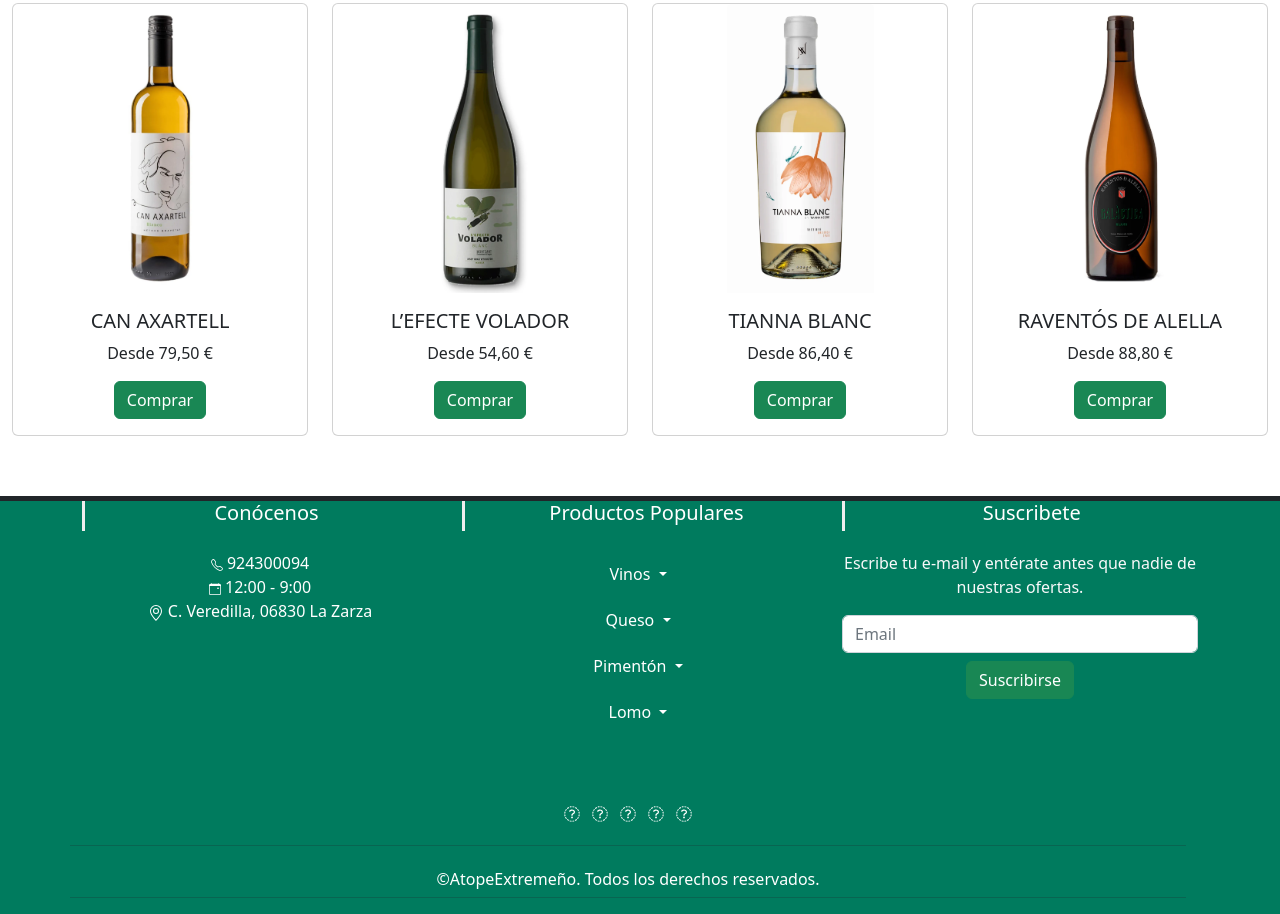
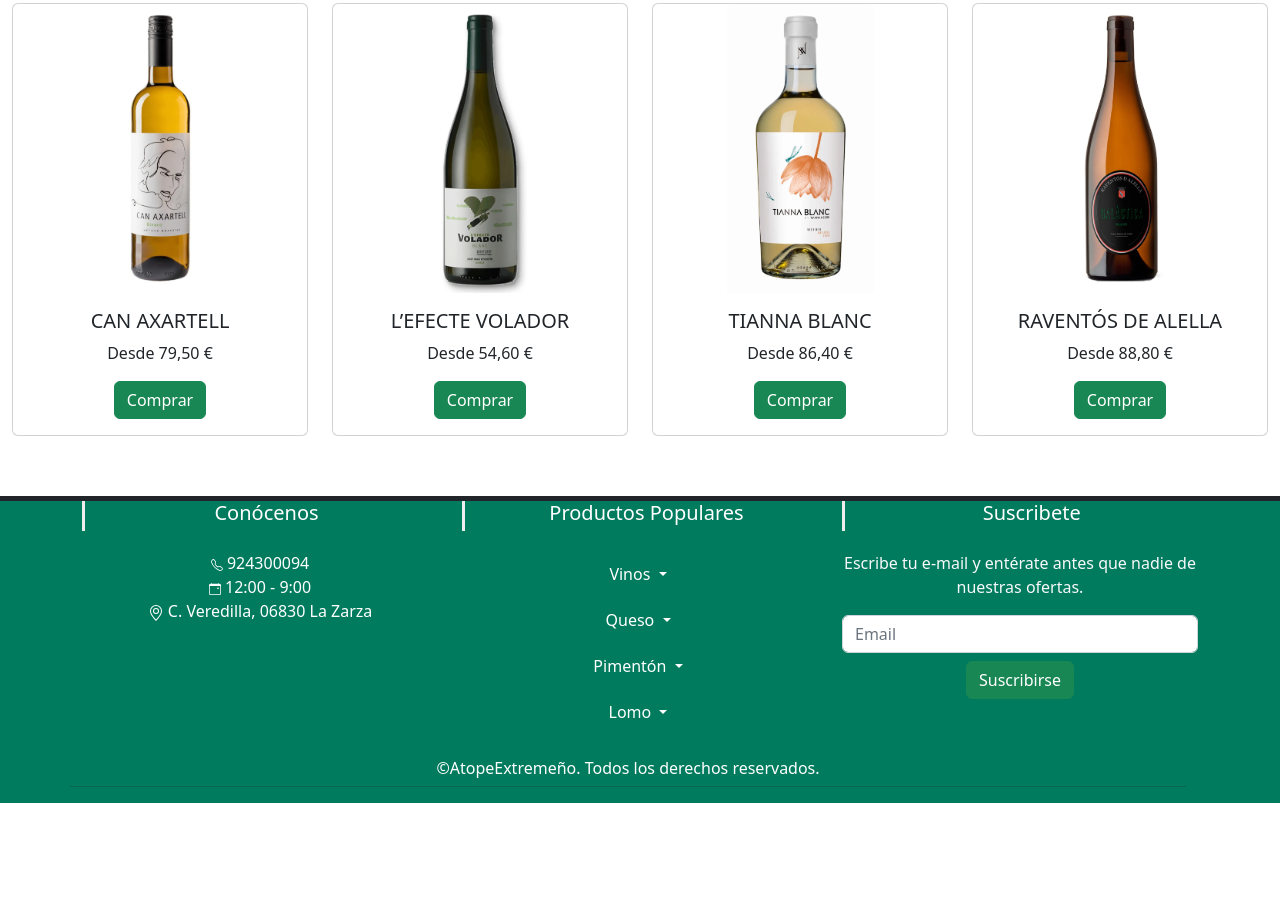
Before and after one commit to zkj0n/atopeextremeno, a plain HTML site: page products/wine.html in a window 1280 px wide. Shown: the part 1329-2243 px from the top of the page. After the commit the page ends 2132 px from the top, so only its background shows below. Drawn offline with nearby package versions, Linux system fonts and the light colour scheme.

Commit message:
"Acabado"

```diff
--- a/products/wine.html
+++ b/products/wine.html
@@ -718,19 +718,7 @@
 
         </div>
 
-        <!-- redes sociales -->
-        <div class="row">
-          <div class="col-xs-12 col-sm-12 col-md-12 mt-2 mt-sm-5">
-            <ul class="list-unstyled list-inline social text-center">
-              <li class="list-inline-item"><a href="https://www.fiverr.com/share/qb8D02"><i class="fa fa-facebook"></i></a></li>
-              <li class="list-inline-item"><a href="https://www.fiverr.com/share/qb8D02"><i class="fa fa-twitter"></i></a></li>
-              <li class="list-inline-item"><a href="https://www.fiverr.com/share/qb8D02"><i class="fa fa-instagram"></i></a></li>
-              <li class="list-inline-item"><a href="https://www.fiverr.com/share/qb8D02"><i class="fa fa-android"></i></a></li>
-              <li class="list-inline-item"><a href="https://www.fiverr.com/share/qb8D02" target="_blank"><i class="fa fa-apple"></i></a></li>
-            </ul>
-          </div>
-          <hr>
-        </div>
+
 
 
         <!-- copyrigth -->
```
Also changed, not shown: products/cheese.html (+1 -12 lines).
